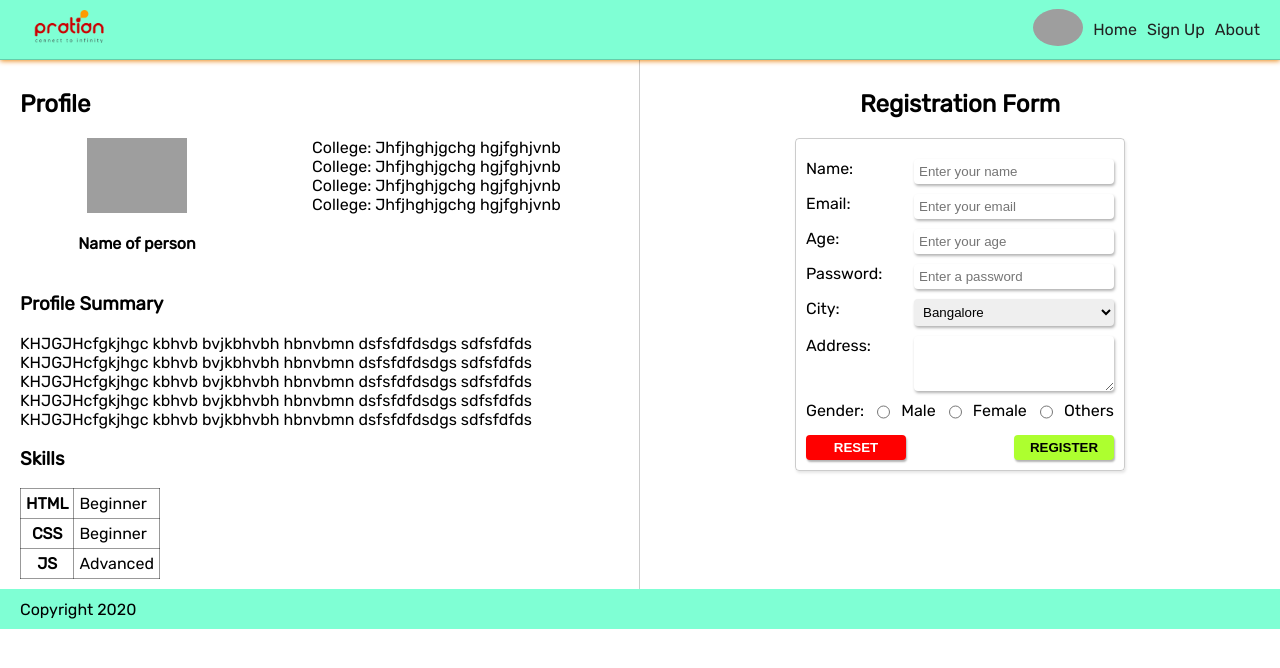
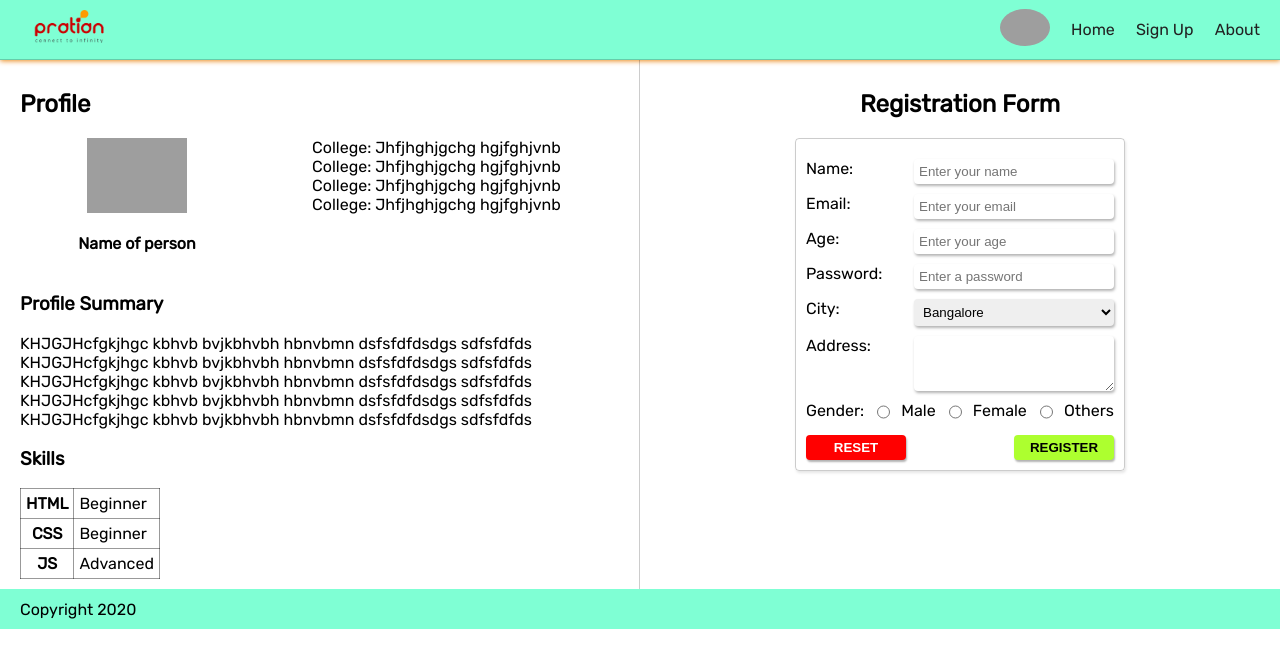
Before and after one commit to adarshnanwani/html-css-case-study, a plain HTML site: page index.html in a window 1280 px wide. Drawn offline with Linux system fonts and the light colour scheme; grey boxes are pictures that could not be loaded.

Commit message:
Update css.

```diff
--- a/index.css
+++ b/index.css
@@ -25,10 +25,8 @@ nav ul {
   list-style-type: none;
   display: flex;
   align-items: center;
-}
-
-nav ul li {
-  margin-left: 10px;
+  justify-content: space-between;
+  width: 300px;
 }
 
 nav ul li a {
```
